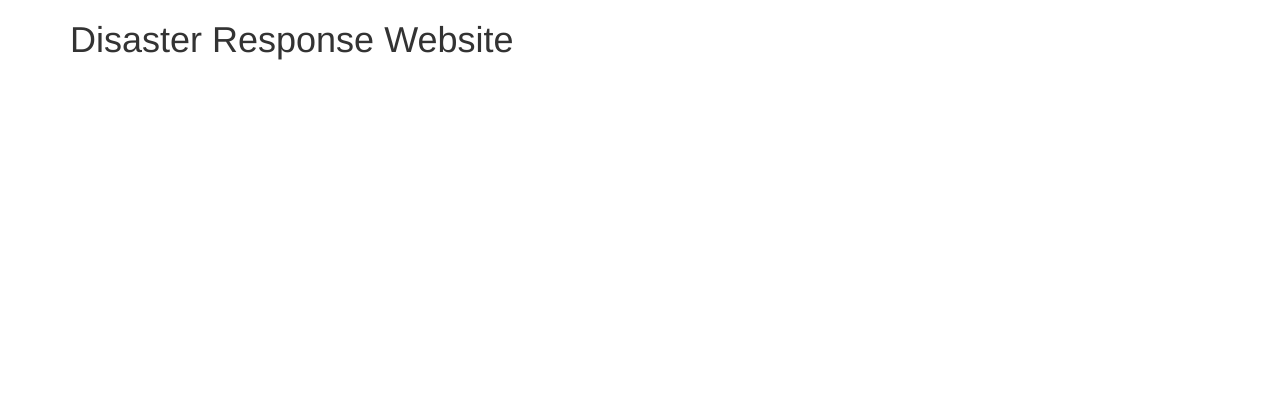
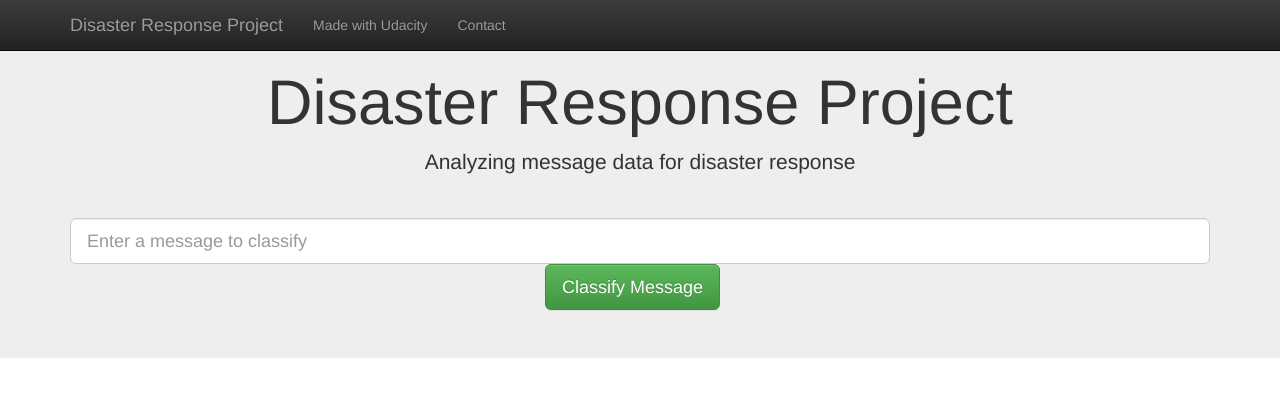
Before and after one commit to magrathj/Disaster-Response-NLP-Pipeline, a Flask app: page / in a window 1280 px wide. Shown: the top 397 px of the page. Run offline with Flask 2, Linux system fonts and the light colour scheme; parts of the project's set-up code (start-up, migrations or seed data) failed here and were passed over; some libraries are stand-ins or nearby versions.

Commit message:
Update master.html

```diff
--- a/disaster_app/templates/master.html
+++ b/disaster_app/templates/master.html
@@ -14,8 +14,44 @@
 </head>
 
 <body>
-    <div class="container">
-        <h1 class="display-4"> Disaster Response Website </h1>
+
+    <nav class="navbar navbar-inverse navbar-fixed-top">
+        <div class="container">
+            <div class="navbar-header">
+                <a class="navbar-brand" href="/">Disaster Response Project</a>
+            </div>
+            <div id="navbar" class="collapse navbar-collapse">
+                <ul class="nav navbar-nav">
+                    <li><a href="https://www.udacity.com/">Made with Udacity</a></li>
+                    <li><a href="https://github.com/">Contact</a></li>
+                </ul>
+            </div>
+        </div>
+    </nav>
+
+
+    <div class="jumbotron">
+        <div class="container">
+            <h1 class="text-center">Disaster Response Project</h1>
+            <p class="text-center">Analyzing message data for disaster response</p>
+            <hr />
+
+            <div class="row">
+                <div class="col-lg-12 form-group-lg">
+                    <form action="/go" method="get">
+                        <input type="text" class="form-control form-control-lg" name="query" placeholder="Enter a message to classify">
+                        <div class="col-lg-offset-5">
+                            <button type="submit" class="btn btn-lg btn-success">Classify Message</button>
+                        </div>
+                    </form>
+                </div>
+            </div>
+
+            {% block message %}
+            {% endblock %}
+        </div>
     </div>
-</body>
-</html>
+
+
+    </body>
+    </html>
```
